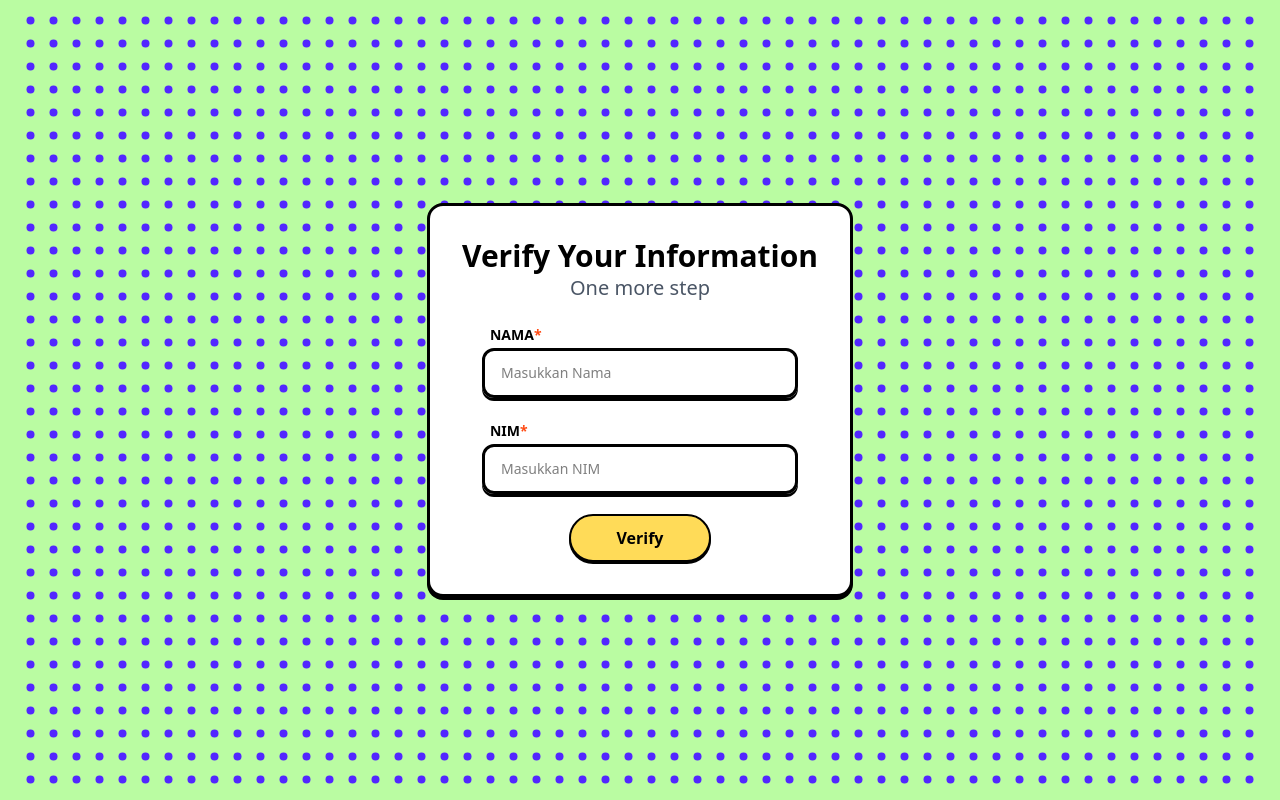
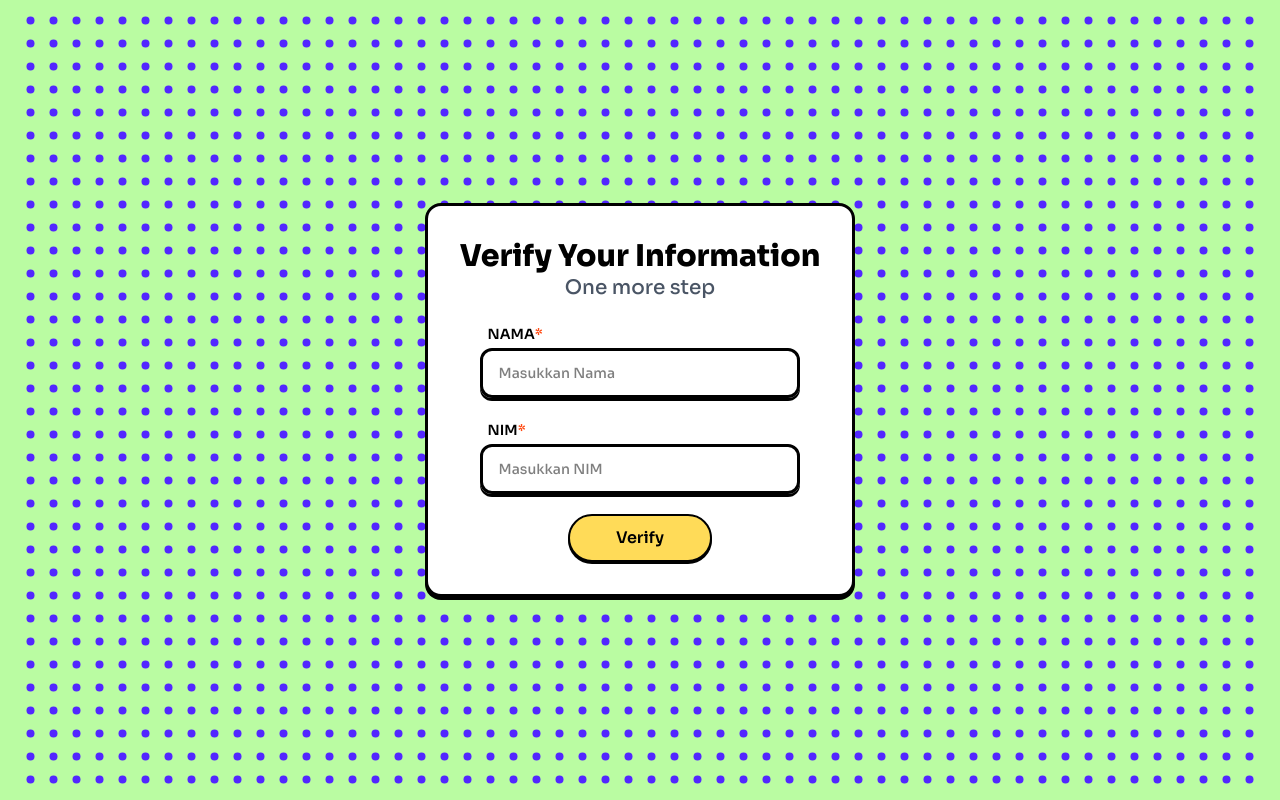
Before and after one commit to titanajinurceha/cacio, a React (Vite) app in the folder frontend/: page / in a window 1280 px wide. Built offline with nearby package versions, Linux system fonts and the light colour scheme.

Commit message:
font changes

```diff
--- a/frontend/src/components/VerifyForm.jsx
+++ b/frontend/src/components/VerifyForm.jsx
@@ -70,12 +70,12 @@ const VerifyForm = () => {
   };
 
   return (
-    <div className="min-h-screen flex items-center justify-center font-sans">
+    <div className="min-h-screen flex items-center justify-center font-sora">
       <form
         onSubmit={handleSubmit}
         className="bg-white border-3 shadow-[0px_3px_0px_rgba(0,0,0,1)] border-black rounded-2xl p-8 w-full max-w-md"
       >
-        <h2 className="text-3xl font-black text-black text-center">
+        <h2 className="text-3xl font-extrabold text-black text-center">
           Verify Your Information
         </h2>
         <h2 className="text-xl font-medium mb-4 text-gray-600 text-center">
--- a/frontend/src/index.css
+++ b/frontend/src/index.css
@@ -1,9 +1,13 @@
-@import url('https://fonts.googleapis.com/css2?family=Montserrat:wght@400;600&display=swap');
+@import url('https://fonts.googleapis.com/css2?family=Sora:wght@100..800&display=swap');
 
 @import "tailwindcss";
 
+@theme{
+  --font-sora: "Sora", sans-serif;
+}
+
 :root {
-  font-family: 'Montserrat', sans-serif;
+  font-family: "Sora", sans-serif;
   line-height: 1.5;
   font-weight: 400;
 
--- a/frontend/tailwind.config.js
+++ b/frontend/tailwind.config.js
@@ -9,7 +9,7 @@ export default {
   theme: {
     extend: {
       fontFamily: {
-        sans: ['Montserrat', 'sans-serif'],
+        sans: ['Sora', 'sans-serif'],
       },
     },
   },
```
